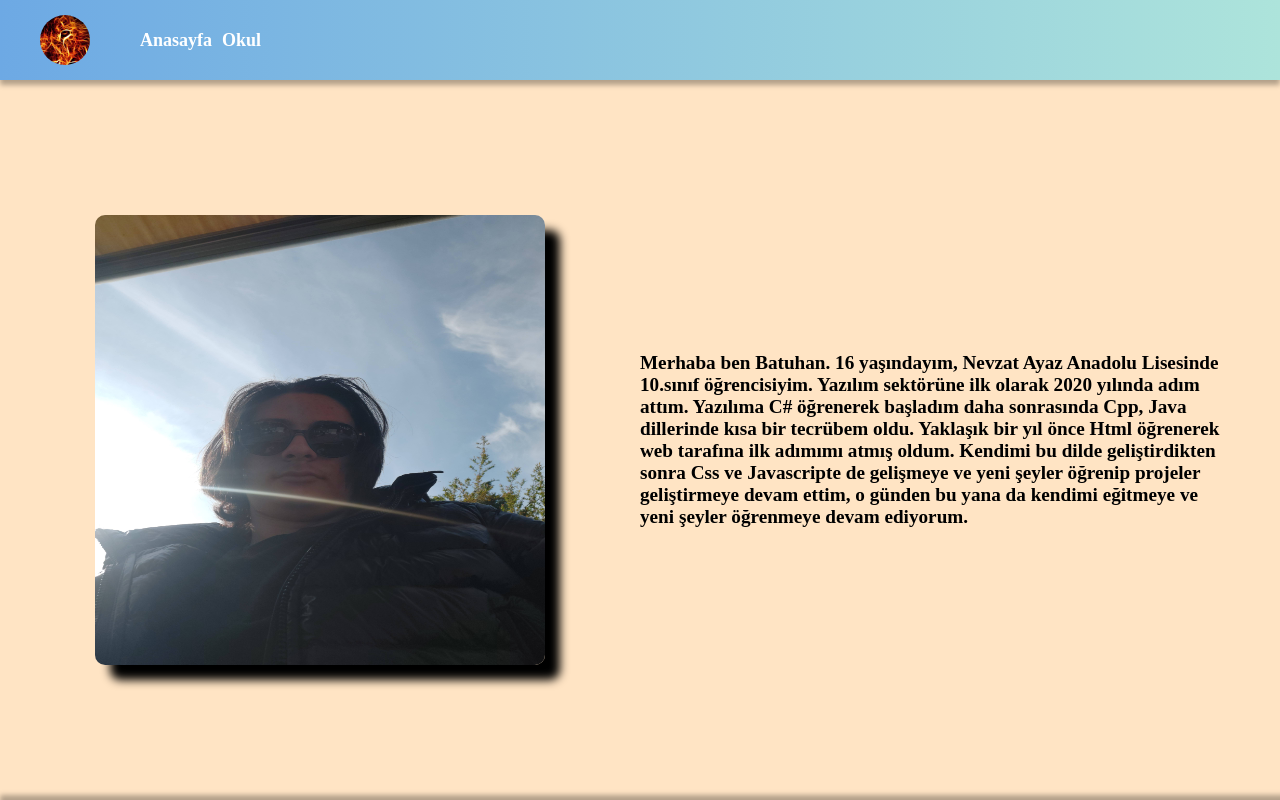
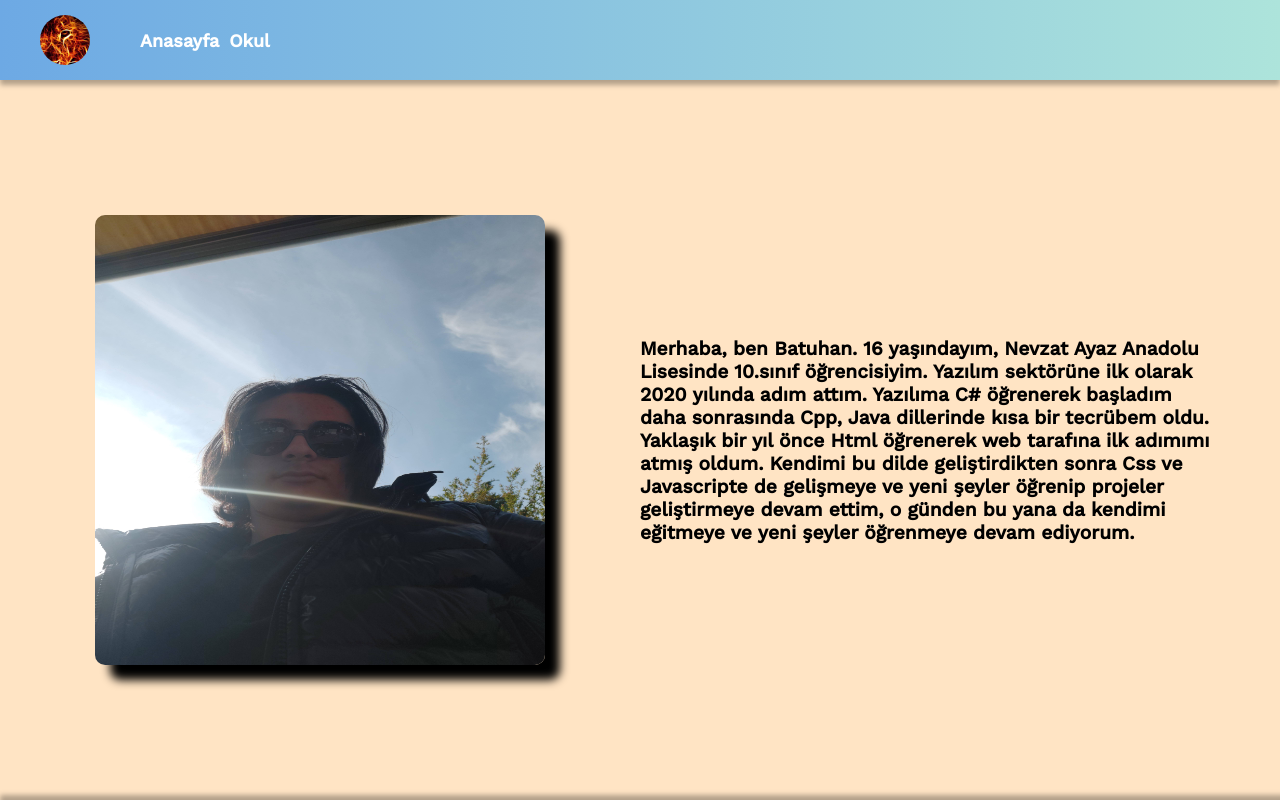
Before and after one commit to Devbatuk/My-Web-Page, a React (Create React App) app: page / in a window 1280 px wide. Built offline with nearby package versions, Linux system fonts and the light colour scheme.

Commit message:
second commit

```diff
--- a/package.json
+++ b/package.json
@@ -15,6 +15,7 @@
   },
   "scripts": {
     "start": "react-scripts start",
+    "dev": "react-scripts start",
     "build": "react-scripts build",
     "test": "react-scripts test",
     "eject": "react-scripts eject"
--- a/src/component/MainContent.js
+++ b/src/component/MainContent.js
@@ -7,7 +7,7 @@ export default function MainContent() {
                 <img src={MainFoto} alt="resim bulunamadı" />
             </div>
             <div className="mainContent-text">
-                Merhaba ben Batuhan. 16 yaşındayım, Nevzat Ayaz Anadolu Lisesinde 10.sınıf öğrencisiyim. Yazılım sektörüne ilk olarak
+                Merhaba, ben Batuhan. 16 yaşındayım, Nevzat Ayaz Anadolu Lisesinde 10.sınıf öğrencisiyim. Yazılım sektörüne ilk olarak
                 2020 yılında adım attım. Yazılıma C# öğrenerek başladım daha sonrasında Cpp, Java dillerinde kısa bir tecrübem oldu. Yaklaşık bir yıl önce
                 Html öğrenerek web tarafına ilk adımımı atmış oldum. Kendimi bu dilde geliştirdikten sonra Css ve Javascripte de gelişmeye ve yeni şeyler
                 öğrenip projeler geliştirmeye devam ettim, o günden bu yana da kendimi eğitmeye ve yeni şeyler öğrenmeye devam ediyorum.
--- a/src/style.scss
+++ b/src/style.scss
@@ -1,5 +1,7 @@
 @import url(https://cdnjs.cloudflare.com/ajax/libs/font-awesome/6.4.0/css/all.min.css);
 @import url('https://fonts.googleapis.com/css2?family=Lobster&display=swap');
+@import url('https://fonts.googleapis.com/css2?family=Lobster&family=Permanent+Marker&display=swap');
+@import url('https://fonts.googleapis.com/css2?family=Lobster&family=Permanent+Marker&family=Work+Sans:wght@500&display=swap');
 
 $headerHeight: 80px;
 
@@ -10,8 +12,16 @@ body {
     margin: 0;
     // font-family: 'Lucida Sans', 'Lucida Sans Regular', 'Lucida Grande', 'Lucida Sans Unicode', Geneva, Verdana, sans-serif;
     // font-family: 'Lobster', cursive;
+
+    // font-family: 'Lobster', cursive;
+    // font-family: 'Permanent Marker', cursive;
+
+    // font-family: 'Lobster', cursive;
+    // font-family: 'Permanent Marker', cursive;
+
     font-family: 'Lobster', cursive;
     font-family: 'Permanent Marker', cursive;
+    font-family: 'Work Sans', sans-serif;
     overflow-x: hidden;
 }
 
@@ -75,7 +85,8 @@ body {
     display: flex;
     align-items: center;
     justify-content: center;
-    box-shadow: -5px 5px 5px 0px rgba($color: #000000, $alpha: .3)!important; /*bu bölüm niyeyse çalışmıyor*/
+    box-shadow: -5px 5px 5px 0px rgba($color: #000000, $alpha: .3) !important;
+    /*bu bölüm niyeyse çalışmıyor*/
     // overflow: auto;
 
     & .mainContent-img {
```
